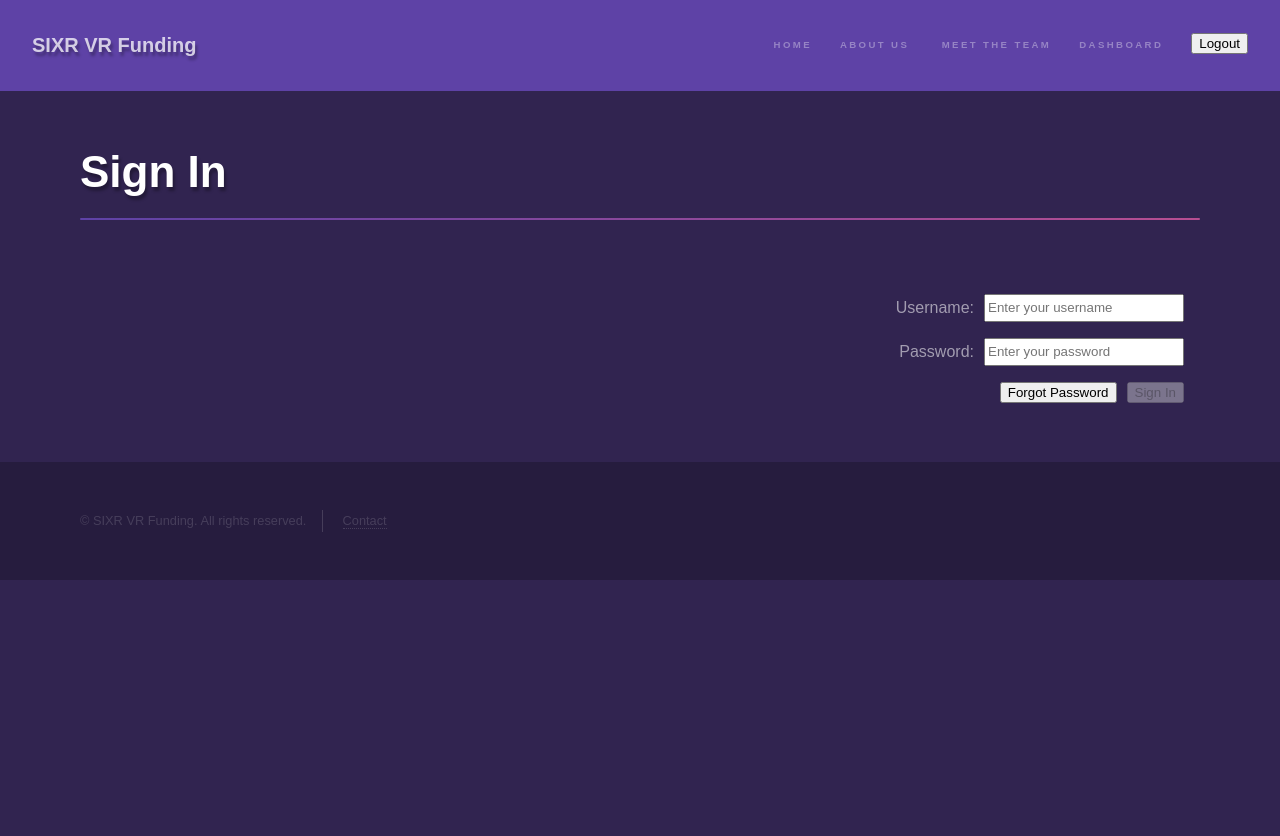
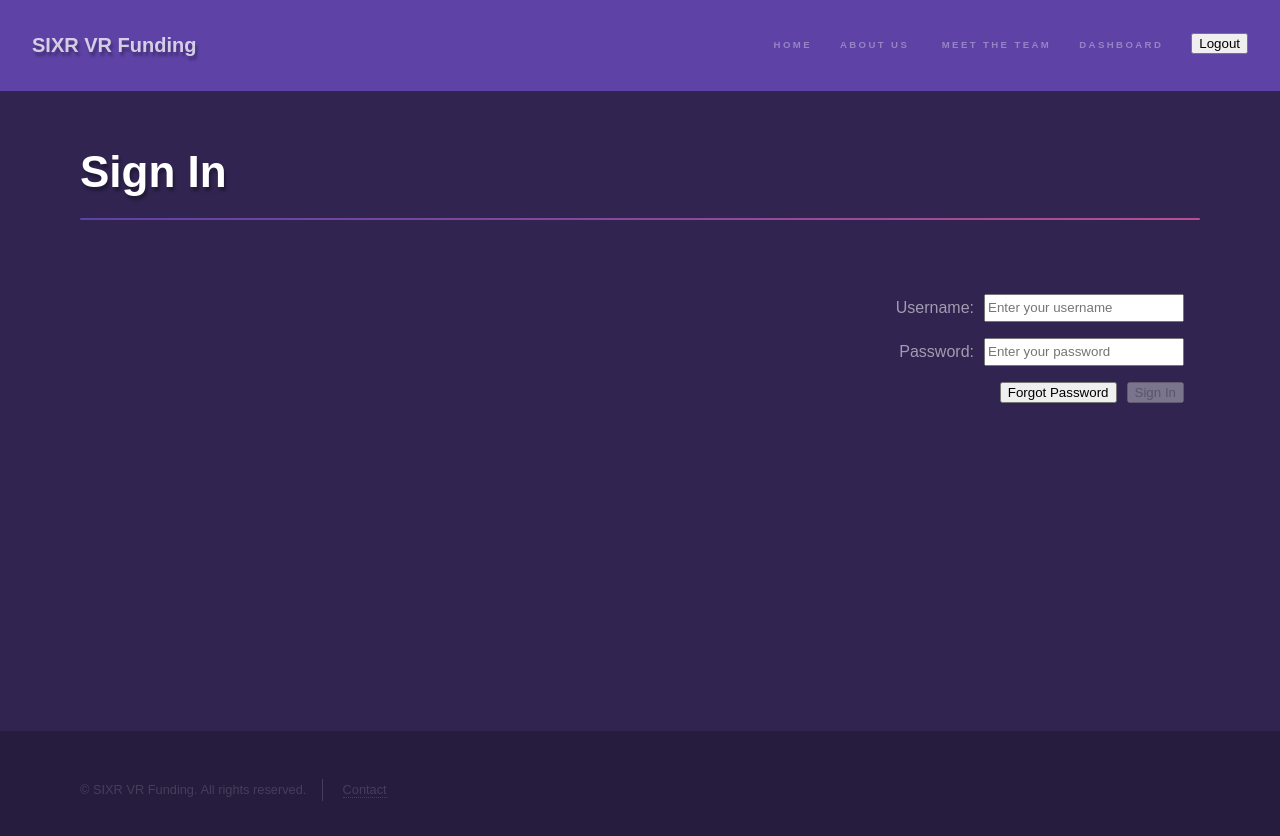
Before and after one commit to VR-Funding-Platform-tt19/Front-End, a React (Create React App) app in the folder vr-funding-app/: page /sign-in in a window 1280 px wide. Shown: the top 836 px of the page. Before the commit the page ends 800 px from the top, so only its background shows below. Built offline with nearby package versions, Linux system fonts and the light colour scheme.

Commit message:
added height to sign-up, dashboard && projectCard

```diff
--- a/vr-funding-app/src/Component/ProjectCard.js
+++ b/vr-funding-app/src/Component/ProjectCard.js
@@ -6,6 +6,7 @@ import styled from 'styled-components';
 
 const ProjectCardItem = styled.div`
     width: 25em;
+    height:80vh;
     box-shadow: 0 4px 8px 0 rgba(0, 0, 0, 0.2);
     margin: 2em;
     padding: 2rem;
--- a/vr-funding-app/src/Component/ProjectDashboard.js
+++ b/vr-funding-app/src/Component/ProjectDashboard.js
@@ -25,6 +25,7 @@ import ProjectCard from '../Component/ProjectCard'
 const DashboardPage = styled.div`
     padding: 3em 5em 5em 5em;
     max-width: 100%;
+    height:80vh;
     h1 {
     text-shadow: 2px 4px 3px rgba(0, 0, 0, 0.3);
     }
--- a/vr-funding-app/src/Component/SignIn.js
+++ b/vr-funding-app/src/Component/SignIn.js
@@ -16,6 +16,7 @@ import { signInFormSchema } from './FormSchemas/signInFormSchema';
 const SignInPage = styled.div`
   padding: 3em 5em 5em 5em;
   max-width: 100%;
+  height:80vh;
   h1 {
     text-shadow: 2px 4px 3px rgba(0, 0, 0, 0.3);
   }
```
